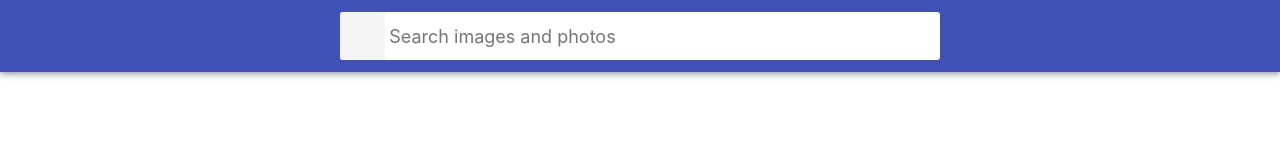
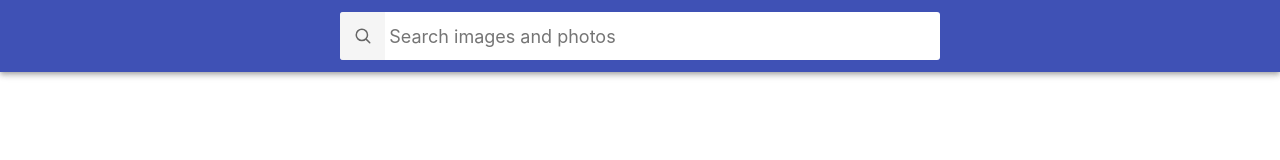
Before and after one commit to Bilyk88/goit-react-hw-03-image-finder, a React (Create React App) app: page / in a window 1280 px wide. Shown: the top 160 px of the page. Built offline with nearby package versions, Linux system fonts and the light colour scheme.

Commit message:
Update App

```diff
--- a/src/components/App.jsx
+++ b/src/components/App.jsx
@@ -24,7 +24,6 @@ export class App extends Component {
       try {
         this.setState({ isLoading: true, error: false });
         const searchResult = await fetchImages({ page, value });
-        console.log(searchResult);
         this.setState(prevState => ({
           images: [...prevState.images, ...searchResult],
         }));
--- a/src/components/Searchbar/Searchbar.jsx
+++ b/src/components/Searchbar/Searchbar.jsx
@@ -28,7 +28,7 @@ export class Searchbar extends Component {
     return (
       <Header>
         <Form onSubmit={this.handleSubmit}>
-          <SearchButton type="submit" $imageurl="../../icons/search-icon.svg">
+          <SearchButton type="submit">
             <SearchButtonLabel>Search</SearchButtonLabel>
           </SearchButton>
 
--- a/src/components/Searchbar/Searchbar.styled.js
+++ b/src/components/Searchbar/Searchbar.styled.js
@@ -1,4 +1,5 @@
 import styled from 'styled-components';
+import icon from '../../icons/search-icon.svg';
 
 export const Header = styled.header`
   top: 0;
@@ -34,9 +35,7 @@ export const SearchButton = styled.button`
   width: 48px;
   height: 48px;
   border: 0;
-  background-image: url(${props => props.imageurl});
-  /* background-image: ${props => "../../icons/search-icon.svg"}; */
-  /* background-image: url('../../icons/search-icon.svg'); */
+  background-image: url(${icon});
   background-size: 40%;
   background-repeat: no-repeat;
   background-position: center;
```
